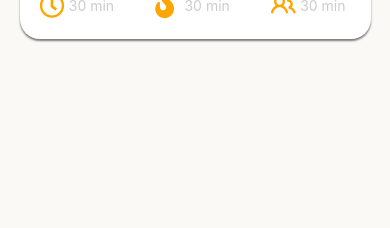
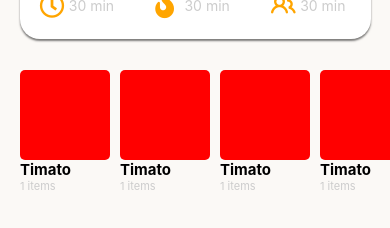
Before and after one commit to GabrielNatan/react-native-recipe, a React Native app: screen /Recipe in a window 390 px wide. Shown: the part 390-618 px from the top of the page. Built offline with nearby package versions, Linux system fonts and the light colour scheme.

Commit message:
create CardIngredients

```diff
--- a/src/components/Banner/index.js
+++ b/src/components/Banner/index.js
@@ -40,7 +40,7 @@ export const Banner = ()=>{
 
 const styled = StyleSheet.create({
     container:{
-      height:"100%",
+      height:"auto",
       width:"100%"
     },
     image:{
--- /dev/null
+++ b/src/components/CardIngredients/index.js
@@ -0,0 +1,29 @@
+import { StyleSheet, View, Text } from "react-native"
+
+export const CardIngredients = ()=>{
+    return(
+        <View>
+            <View style={styled.contImage}></View>
+            <Text  style={styled.title}>Timato</Text>
+            <Text style={styled.text}>1 items</Text>
+        </View>
+    )
+}
+
+const styled = StyleSheet.create({
+    contImage:{
+        width:90,
+        height:90,
+        borderRadius:5,
+        backgroundColor:"red",
+        marginRight:10
+    },
+    title:{
+        fontSize:15,
+        fontWeight:"bold",
+    },
+    text:{
+        fontSize:11,
+        color:"#CCC"
+    },
+})
--- a/src/pages/Recipe/index.js
+++ b/src/pages/Recipe/index.js
@@ -1,6 +1,7 @@
 import react from "react";
-import { View, Text, StyleSheet } from "react-native";
+import { View, Text, StyleSheet, ScrollView } from "react-native";
 import { Banner } from "../../components/Banner";
+import { CardIngredients } from "../../components/CardIngredients";
 import { CardRecipe } from "../../components/CardRecipe";
 
 export const Recipe = ()=>{
@@ -8,6 +9,16 @@ export const Recipe = ()=>{
         <View style={styled.container}>
             <Banner/>
             <CardRecipe/>
+            <ScrollView
+                horizontal
+                showsHorizontalScrollIndicator={false}
+                style={styled.contIngredients}>
+                <CardIngredients/>
+                <CardIngredients/>
+                <CardIngredients/>
+                <CardIngredients/>
+                <CardIngredients/>
+            </ScrollView>
         </View>
     )
 }
@@ -18,5 +29,9 @@ const styled = StyleSheet.create({
       height:"100%",
       width:"100%",
       position:"relative"
+    },
+    contIngredients:{
+        marginTop:60,
+        padding:20
     }
 })
```
